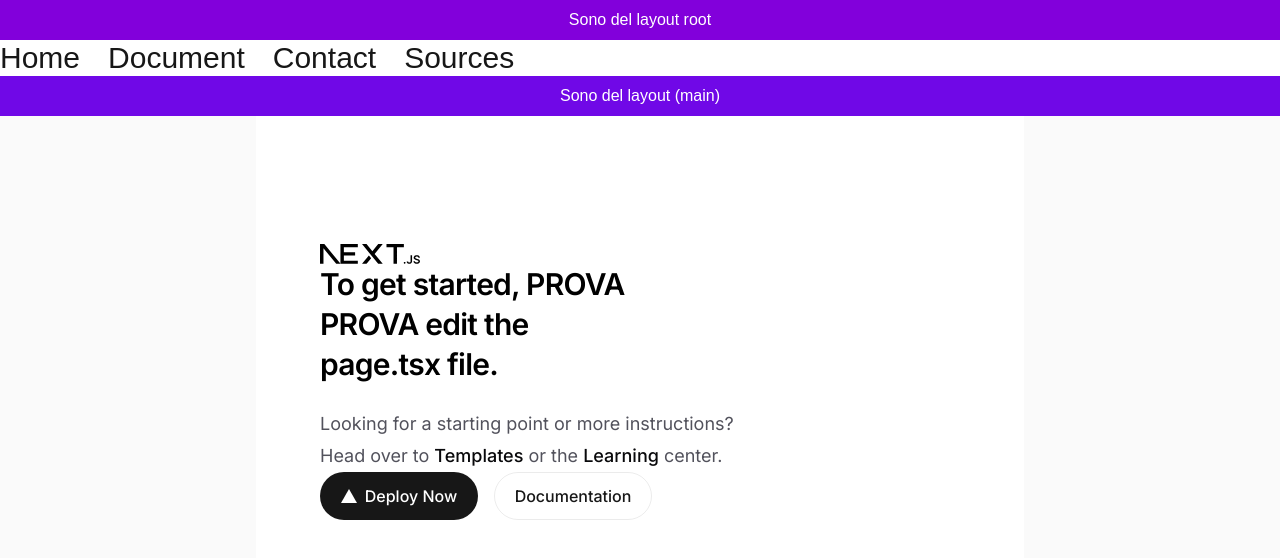
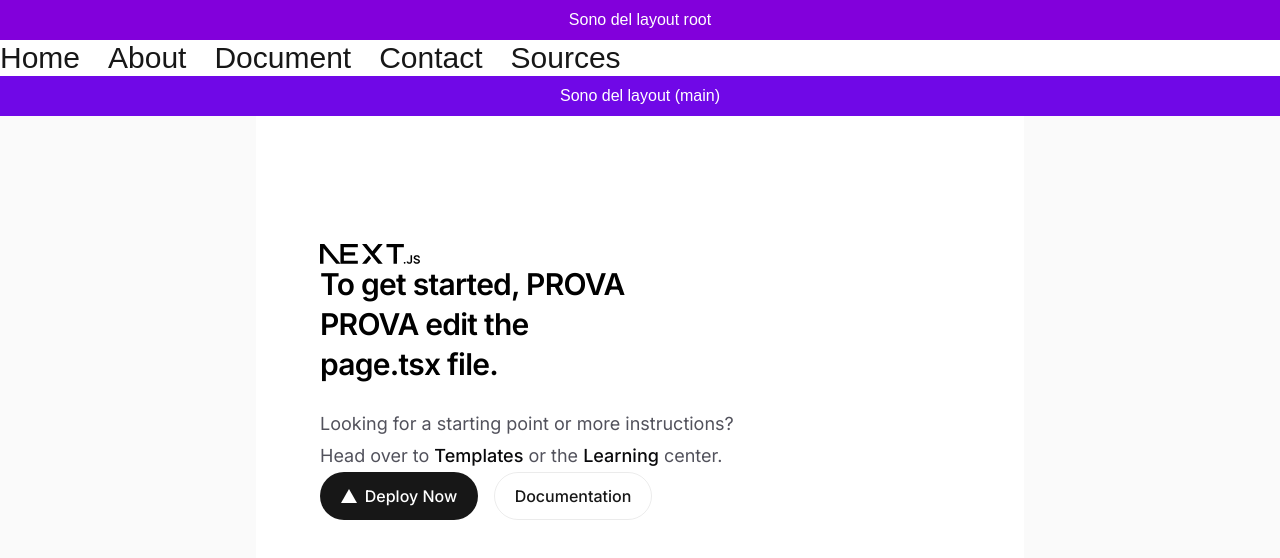
Before and after one commit to AV77web/magricambi, a Next.js app: page / in a window 1280 px wide. Shown: the top 558 px of the page. Built offline with nearby package versions, Linux system fonts and the light colour scheme.

Commit message:
riperistinata la Navbar

```diff
--- a/src/components/Navbar.tsx
+++ b/src/components/Navbar.tsx
@@ -10,7 +10,7 @@ export default function Navbar() {
         <>
             <div className="flex direction-row gap-7" >
                 <div className="text-3xl">Home</div>
-                {/*<div className="text-3xl">About</div>*/}
+                <div className="text-3xl">About</div>
                 <div className="text-3xl">Document</div>
                 <div className="text-3xl">Contact</div>
                 <div className="text-3xl">Sources</div>
```
Also changed, not shown: Certificati_ssl_nel_dominio_andreavillari.jpg (added).
